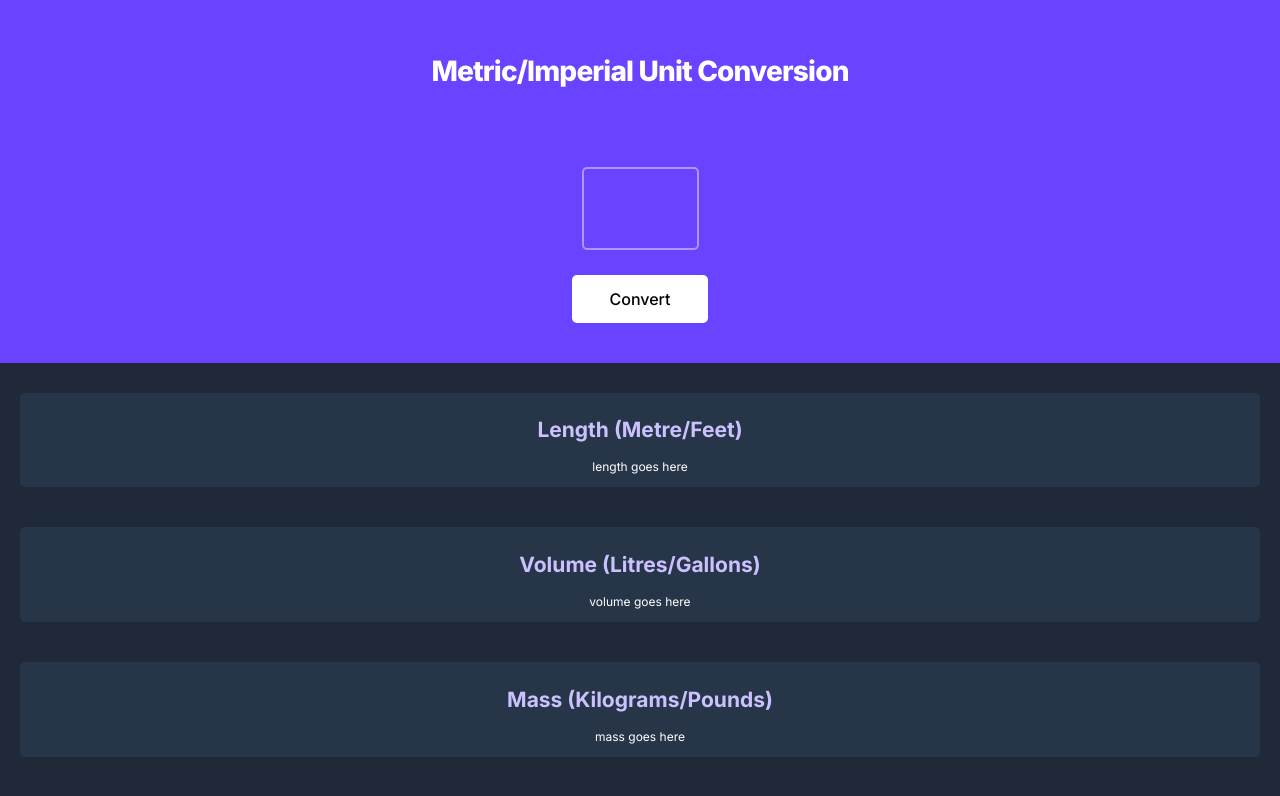
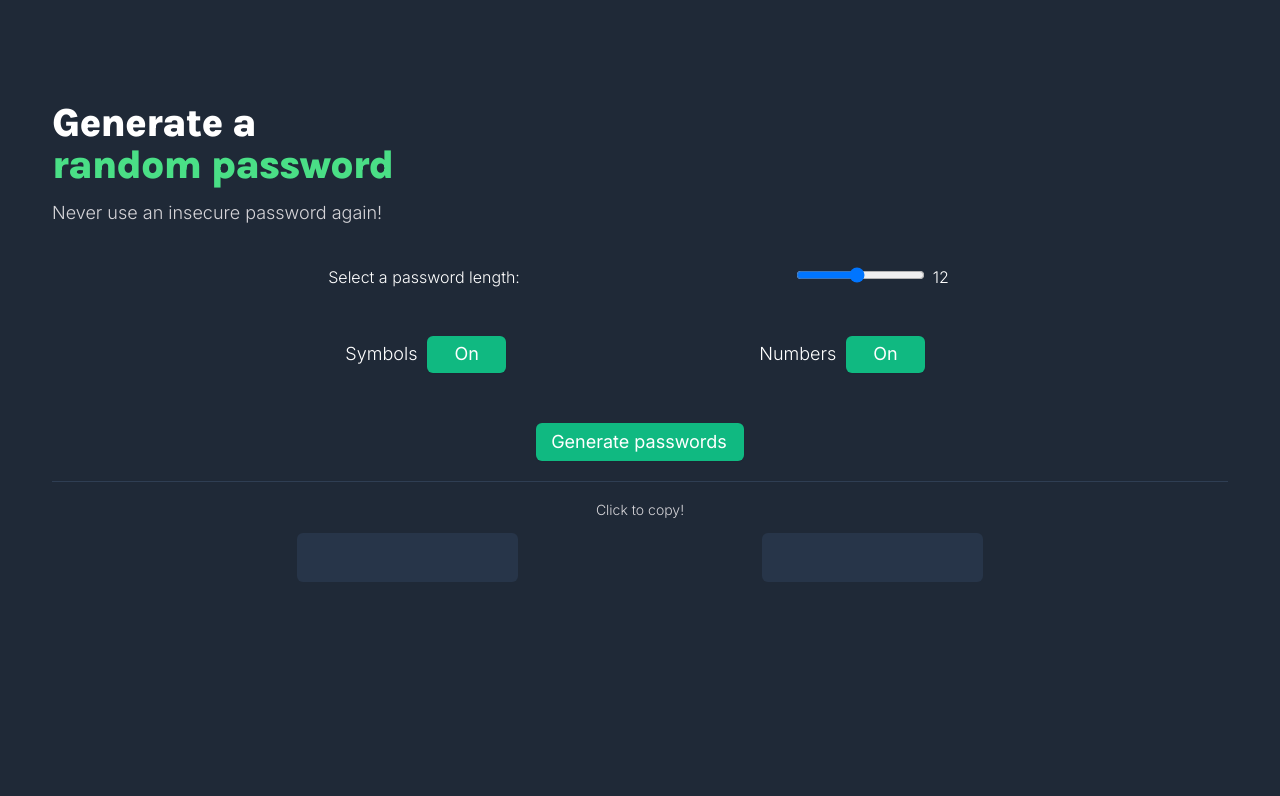
Before and after one commit to Hashim332/password_generator, a website built with Vite: page index.html in a window 1280 px wide. Built offline with nearby package versions, Linux system fonts and the light colour scheme.

Commit message:
Revert "Initial commit"
This reverts commit 4c03adf00283efb00ec2cc5b2e8bbf45f9199e22.

```diff
--- a/index.css
+++ b/index.css
@@ -1,128 +1,138 @@
-
-
-html, body {
-  height: 100%; /* Ensure HTML and body take up the full height of the viewport */
-  margin: 0; /* Remove default margin */
+body {
+  background: #1f2937;
+  color: white;
+  margin: 115px 52px;
   font-family: Inter;
-}
-
-.section-1{
-    background: #6943FF;
-    display: flex;
-    flex-direction: column;
-}
-
-.section-2{
-    background: #1F2937;
-    display: flex;
-    flex-direction: column;
-    height: 100%;
-    padding: 10px 0px;
-    font-family: Inter;
-    font-size: 14px;
-    font-weight: 400;
-    line-height: 20px;
-    text-align: center;
-    color: #FFFFFF;
-
+  font-size: 18px;
+  font-style: normal;
+  font-weight: 300;
 }
 
 h1 {
-    /* font-family: Inter; */
-    font-size: 28px;
-    font-weight: 800;
-    line-height: 38px;
-    letter-spacing: -0.03em;
-    text-align: center;
-    color: #FFFFFF;
-    padding: 33px
+  color: var(--white, #fff);
+  font-family: Karla;
+  font-size: 40px;
+  font-style: normal;
+  font-weight: 800;
+  line-height: 15px; /* 100% */
+  letter-spacing: -1px;
 }
 
-.container1{
-    display: flex;
-    flex-direction: column;
-    align-items: center;
-    justify-content: center;
+.green-header {
+  color: #4adf86;
 }
 
-input{
-  background: transparent;
-  border: solid 2px #B295FF;
-  border-radius: 5px;
-  width: 117px;
-  height: 83px;
-  margin: 25px;
-  color: #FFFFFF;
-  font-size: 58px;
-  font-weight: 800;
-  line-height: 24.39px;
-  text-align: center;
-  padding: 10px;
+.subheader {
+  color: var(--Medium-grey, #d5d4d8);
+  /* text-xl/leading-7/font-normal */
+  font-family: Inter;
+  font-size: 18px;
+  font-style: normal;
+  font-weight: 300;
+  line-height: 28px; /* 140% */
 }
 
+button {
+  display: inline-flex;
+  padding: 9px 17px 9px 15px;
+  justify-content: center;
+  align-items: center;
+  border-radius: 6px;
+  background: #10b981;
+  box-shadow: 0px 1px 2px 0px rgba(0, 0, 0, 0.05);
+  color: white;
+  border: 1px;
+}
 
-input:focus {
+button:focus {
   outline: none;
 }
 
-button{
-    background-color: #FFFFFF;
-    color: #000000;
-    border-radius: 5px;
-    border:none;
-    margin-bottom:40px;
-    font-family: Inter;
-    font-size: 16px;
-    font-weight: 500;
-    line-height: 24px;
-    padding: 12px 38px;
+.horizontal-rule {
+  width: 100%;
+  height: 1px;
+  background: #2f3e53; /* Set the color of the line */
+  margin: 20px 0; /* Adjust the margin as needed */
 }
 
-button:focus{
-    outline: none;
+.slider {
+  font-family: Inter;
+  font-size: 16px;
+  font-weight: 300;
+  display: flex;
+  margin: 10px 0px;
+  margin-top: 40px;
+  justify-content: space-evenly;
+  align-items: baseline;
 }
 
-h2{
-    color: #CCC1FF;
+#slider-value-el {
+  padding: 3px;
 }
 
-.length-container{
-    display: flex;
-    flex-direction: column;
-    background: #273549;
-    margin: 20px;
-    border-radius: 5px;
-    padding: 10px;
-
+input[type="range"]:focus {
+  outline: none;
 }
 
-.volume-container{
-    display: flex;
-    flex-direction: column;
-    background: #273549;
-    margin: 20px;
-    border-radius: 5px;
-    padding: 10px;
+.toggles {
+  display: flex;
+  justify-content: space-evenly;
+  margin: 50px;
 }
 
-.mass-container{
-    display: flex;
-    flex-direction: column;
-    background: #273549;
-    margin: 20px;
-    border-radius: 5px;
-    padding: 10px;
+.symbol-button {
+  display: flex;
+  align-items: baseline;
 }
 
-
-#length-conversion{
-     font-size: 12px
+.number-button {
+  display: flex;
+  align-items: baseline;
 }
 
-#volume-conversion{
-     font-size: 12px
+#numbers-button {
+  margin: 0px 10px;
+  padding: 8px 27px;
+}
+#symbols-button {
+  margin: 0px 10px;
+  padding: 8px 27px;
 }
 
-#mass-conversion{
-     font-size: 12px
+#generate-button {
+  display: flex;
+  justify-content: center;
 }
+
+.passwords {
+  display: flex;
+  justify-content: space-evenly;
+}
+
+.password {
+  border-radius: 6px;
+  background: #273549;
+  width: 211px;
+  height: 39px;
+  color: #55f991;
+
+  text-align: center;
+  font-family: Inter;
+  font-size: 16px;
+  font-style: normal;
+  font-weight: 300;
+  line-height: 32px; /* 200% */
+  padding: 5px;
+}
+
+.password:hover {
+  cursor: pointer;
+}
+
+.ctc {
+  margin-bottom: 15px;
+  color: var(--Medium-grey, #d5d4d8);
+  padding: 0px;
+  text-align: center;
+  font-size: 14px;
+}
--- a/index.html
+++ b/index.html
@@ -1,36 +1,62 @@
 <html>
     <head><link rel="stylesheet" href="https://cdnjs.cloudflare.com/ajax/libs/normalize/8.0.1/normalize.css">
         <link rel="stylesheet" href="index.css">
-    <link rel="preconnect" href="https://fonts.googleapis.com">
-    <link rel="preconnect" href="https://fonts.gstatic.com" crossorigin>
-    <link href="https://fonts.googleapis.com/css2?family=Inter:wght@100..900&display=swap" rel="stylesheet">
+        <link rel="preconnect" href="https://fonts.googleapis.com">
+        <link rel="preconnect" href="https://fonts.gstatic.com" crossorigin>
+        <link href="https://fonts.googleapis.com/css2?family=Inter:wght@300;400&family=Karla:wght@400;800&display=swap" rel="stylesheet">
     </head>
+
     <body>
+        <div class="header">
+            <h1>Generate a</h1>
+            <h1 class="green-header">random password</h1>
+        </div>
 
-        <div class="section-1">
-            <h1> Metric/Imperial Unit Conversion </h1>
-            <div class="container1">
-                <input type="text" id="input-el">
-                <button id="input-btn">Convert</button>
+        <div class="subheader">
+            Never use an insecure password again!
+        </div>
+
+        <div class="slider">
+            <label for="slider">Select a password length:</label>
+            <div>
+                <input type="range" id="slider-el" name="slider" min="5" max="20" value="12">
+                <span id="slider-value-el">12</span>
             </div>
         </div>
 
-        <div class="section-2">
-            <div class="length-container">
-                <h2> Length (Metre/Feet) </h2>
-                <div id="length-conversion"> </div>
-            </div>
+        <div class="toggle-block">
+            <div class="toggles">
+                <div class="symbol-button">
+                    <div> Symbols </div>
+                    <div>
+                        <button id="symbols-button"> On </button>
+                    </div>
+                </div>
 
-             <div class="volume-container">
-                <h2> Volume (Litres/Gallons) </h2>
-                <div id="volume-conversion"> </div>
-            </div>
-
-             <div class="mass-container">
-                <h2> Mass (Kilograms/Pounds) </h2>
-                <div id="mass-conversion"> </div>
+                <div class="number-button">
+                    <div> Numbers </div>
+                    <div>
+                        <button id="numbers-button"> On </button>
+                    </div>
+                </div>
             </div>
         </div>
+
+
+        <div class="password-block">
+            <div class="password-subblock">
+                <div id="generate-button">
+                    <button onclick="generatePasswords()"> Generate passwords </button>
+                </div>
+                <div class="horizontal-rule"></div>
+                <div class="ctc"> Click to copy!</div>
+                <div class="passwords">
+                    <div id="password-el-1" class="password" onclick="copyToClipboard('password-el-1')"> </div>
+                    <div id="password-el-2" class="password" onclick="copyToClipboard('password-el-2')"> </div>
+                </div>
+            </div>
+        </div>
+
 
         <script src="index.js"></script>
     </body>
--- a/index.js
+++ b/index.js
@@ -1,73 +1,106 @@
-/*
-1 meter = 3.281 feet
-1 liter = 0.264 gallon
-1 kilogram = 2.204 pound
-*/
-
-const inputEl = document.getElementById("input-el")
-const inputBtn = document.getElementById("input-btn")
-const lengthEl = document.getElementById("length-conversion")
-const volumeEl = document.getElementById("volume-conversion")
-const massEl = document.getElementById("mass-conversion")
+const characters = ["A","B","C","D","E","F","G","H","I","J","K","L","M","N","O","P","Q","R","S","T","U","V","W","X","Y","Z","a","b","c","d","e","f","g","h","i","j","k","l","m","n","o","p","q","r","s","t","u","v","w","x","y","z"]
+const numbers = ["0", "1", "2", "3", "4", "5", "6", "7", "8", "9"]
+const symbols = ["~","`","!","@","#","$","%","^","&","*","(",")","_","-","+","=","{","[","}","]",",","|",":",";","<",">",".","?","/"];
 
 
-
-lengthEl.innerHTML = "length goes here"
-volumeEl.innerHTML = "volume goes here"
-massEl.innerHTML = "mass goes here"
-
-inputBtn.addEventListener("click", function() {
-    renderLength(Number(inputEl.value))
-    renderVolume(Number(inputEl.value))
-    renderMass(Number(inputEl.value))
-
-})
+let buttonEl = document.getElementById("button-el")
+let passwordEl1 = document.getElementById("password-el-1")
+let passwordEl2 = document.getElementById("password-el-2")
 
 
-function renderLength(integer) {
-    const lengthRatio = 3.281
-    let metresToFeet = integer * lengthRatio
-    let feetToMetres = integer / lengthRatio
+// setting up slider for password length
+let slider = document.getElementById("slider-el");
+let sliderValue = document.getElementById("slider-value-el");
+let passwordLength = slider.value
 
-    lengthEl.innerHTML = `${integer} metres = ${metresToFeet.toFixed(2)} feet | ${integer} feet = ${feetToMetres.toFixed(2)} metres`
+sliderValue.textContent = slider.value;
+
+function updatePasswordLength() {
+    sliderValue.textContent = slider.value;
+    passwordLength = slider.value
 }
 
-function renderVolume(integer) {
-    const volumeRatio = 0.264
-    let litresToGallons = integer * volumeRatio
-    let gallonsToLitres = integer / volumeRatio
+slider.addEventListener("input", updatePasswordLength);
 
-    volumeEl.innerHTML = `${integer} litres = ${litresToGallons.toFixed(2)} gallons | ${integer} gallons = ${gallonsToLitres.toFixed(2)} litres`
+// symbols toggle button
+let symbolsButton = document.getElementById("symbols-button")
+let toggleSymbols = true
+
+function toggleSymbolsButton() {
+
+    toggleSymbols = !toggleSymbols
+
+    symbolsButton.textContent = toggleSymbols ? "On" : "Off";
+
+     if (toggleSymbols === true) {
+        this.style.backgroundColor = "#10B981"
+    } else {
+        this.style.backgroundColor = "#BE123C"
+    }
 }
 
-function renderMass(integer) {
-    const massRatio = 2.204
-    let kilosToPounds = integer * massRatio
-    let poundsToKilos = integer / massRatio
+symbolsButton.addEventListener("click", toggleSymbolsButton)
 
-    massEl.innerHTML = `${integer} kilos = ${kilosToPounds.toFixed(2)} pounds | ${integer} pounds = ${poundsToKilos.toFixed(2)} kilos`
+// numbers toggle button
+let numbersButton = document.getElementById("numbers-button")
+let toggleNumbers = true
+
+function toggleNumbersButton() {
+
+    toggleNumbers = !toggleNumbers
+
+    numbersButton.textContent = toggleNumbers ? "On" : "Off";
+
+    if (toggleNumbers === true) {
+        this.style.backgroundColor = "#10B981"
+    } else {
+        this.style.backgroundColor = "#BE123C"
+    }
 }
 
+numbersButton.addEventListener("click", toggleNumbersButton)
 
-// function renderElement(integer, ratio) {
-//     let converted1 = integer * ratio
-//     let converted2 = integer / ratio
+// creating and displaying passwords from conditions above
 
-//     lengthEl.innerHTML = `${integer} metres = ${metresToFeet.toFixed(2)} feet | ${integer} feet = ${feetToMetres.toFixed(2)} metres`
+function createPassword() {
+    allowedCharacters = characters
 
-// }
+    if (toggleNumbers) {
+        allowedCharacters = allowedCharacters.concat(numbers)
+    }
 
+    if (toggleSymbols) {
+        allowedCharacters = allowedCharacters.concat(symbols)
+    }
 
+    let password = ""
+    for (let i = 0; i < passwordLength; i++) {
+        let randomIndex = Math.floor(Math.random() * allowedCharacters.length)
+        password += allowedCharacters[randomIndex]
+    }
+    return password
+}
 
+function generatePasswords() {
+    let password1 = createPassword()
+    let password2 = createPassword()
+    passwordEl1.textContent = password1
+    passwordEl2.textContent = password2
 
-// input from user taken
-// list with all 6 conversions
-// render each line using indexing (probably)
+}
 
+ function copyToClipboard(name) {
+      // Select the text inside the div
+      const textToCopy = document.getElementById(name);
+      const range = document.createRange();
+      range.selectNode(textToCopy);
+      window.getSelection().removeAllRanges();
+      window.getSelection().addRange(range);
 
-inputEl.addEventListener("input", function(){
-  let width = Math.max(117, (this.value.length + 1) * 35);
+      // Execute the copy command
+      document.execCommand('copy');
 
-  // Set the width of the input element
-  this.style.width = width + 'px';
-})
+      // Clean up and notify the user
+      window.getSelection().removeAllRanges();
+      alert('Text has been copied to the clipboard');
+    }
```
Also changed, not shown: README.md.
